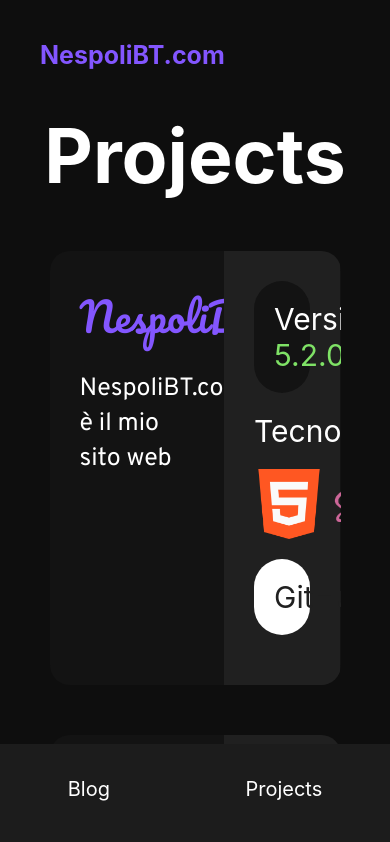
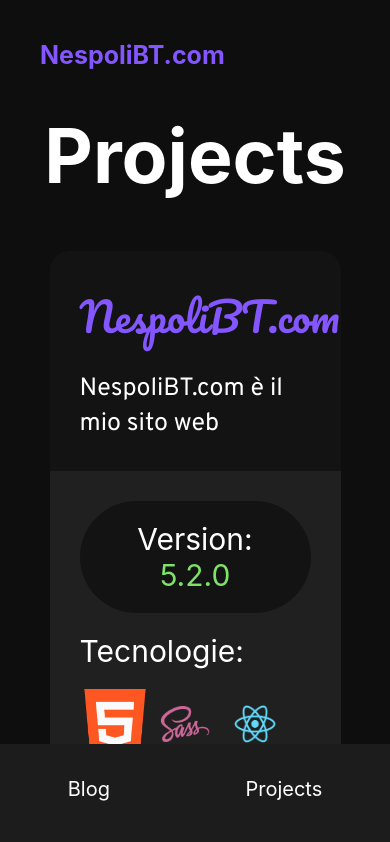
Before and after one commit to NespoliBT/nespolibt.com, a React (Create React App) app: page /projects in a window 390 px wide. Shown: the top 842 px of the page. Built offline with nearby package versions, Linux system fonts and the light colour scheme.

Commit message:
:construction: media query

```diff
--- a/src/css/Project.css
+++ b/src/css/Project.css
@@ -84,4 +84,19 @@
   color: #202020;
   cursor: pointer;
 }
+
+@media screen and (max-width: 1000px) {
+  .project {
+    -webkit-box-orient: vertical;
+    -webkit-box-direction: normal;
+        -ms-flex-direction: column;
+            flex-direction: column;
+  }
+  .project .content {
+    width: 100%;
+  }
+  .project .sidebar {
+    width: 100%;
+  }
+}
 /*# sourceMappingURL=Project.css.map */
--- a/src/css/Project.min.css
+++ b/src/css/Project.min.css
@@ -1,2 +1,2 @@
-@font-face{font-family:Pacifico;src:url("../fonts/Pacifico-Regular.ttf")}@font-face{font-family:Overpass;src:url("../fonts/Overpass-Regular.ttf")}.project{margin-bottom:50px;display:-webkit-box;display:-ms-flexbox;display:flex;background:#131313;border-radius:20px;overflow:hidden}.project .content{padding:30px;width:60%}.project .content .title{font-family:Pacifico;font-size:40px;color:#8356ff;margin-bottom:20px}.project .content .description{font-family:Overpass;font-size:25px;line-height:35px}.project .sidebar{padding:30px;width:40%;background:#202020;font-size:30px}.project .sidebar .box{background:#131313;border-radius:200px;padding:20px;margin-bottom:20px;text-align:center}.project .sidebar .version .versionNumber{color:#7fe266}.project .sidebar .techsContainer{margin-bottom:20px}.project .sidebar .techsContainer .techs{margin:20px 0}.project .sidebar .techsContainer .techImgs{display:-webkit-box;display:-ms-flexbox;display:flex;justify-items:center;-ms-flex-line-pack:center;align-content:center}.project .sidebar .techsContainer .techImgs img{max-width:70px;-ms-flex-item-align:center;-ms-grid-row-align:center;align-self:center}.project .sidebar .gitHub{background:#fff;color:#202020;cursor:pointer}
+@font-face{font-family:Pacifico;src:url("../fonts/Pacifico-Regular.ttf")}@font-face{font-family:Overpass;src:url("../fonts/Overpass-Regular.ttf")}.project{margin-bottom:50px;display:-webkit-box;display:-ms-flexbox;display:flex;background:#131313;border-radius:20px;overflow:hidden}.project .content{padding:30px;width:60%}.project .content .title{font-family:Pacifico;font-size:40px;color:#8356ff;margin-bottom:20px}.project .content .description{font-family:Overpass;font-size:25px;line-height:35px}.project .sidebar{padding:30px;width:40%;background:#202020;font-size:30px}.project .sidebar .box{background:#131313;border-radius:200px;padding:20px;margin-bottom:20px;text-align:center}.project .sidebar .version .versionNumber{color:#7fe266}.project .sidebar .techsContainer{margin-bottom:20px}.project .sidebar .techsContainer .techs{margin:20px 0}.project .sidebar .techsContainer .techImgs{display:-webkit-box;display:-ms-flexbox;display:flex;justify-items:center;-ms-flex-line-pack:center;align-content:center}.project .sidebar .techsContainer .techImgs img{max-width:70px;-ms-flex-item-align:center;-ms-grid-row-align:center;align-self:center}.project .sidebar .gitHub{background:#fff;color:#202020;cursor:pointer}@media screen and (max-width: 1000px){.project{-webkit-box-orient:vertical;-webkit-box-direction:normal;-ms-flex-direction:column;flex-direction:column}.project .content{width:100%}.project .sidebar{width:100%}}
 /*# sourceMappingURL=Project.min.css.map */
--- a/src/sass/Project.scss
+++ b/src/sass/Project.scss
@@ -60,3 +60,14 @@
     }
   }
 }
+@media screen and (max-width: 1000px) {
+  .project {
+    flex-direction: column;
+    .content {
+      width: 100%;
+    }
+    .sidebar {
+      width: 100%;
+    }
+  }
+}
```
Also changed, not shown: 2 other files (tests, documents, lock files or other folders).
